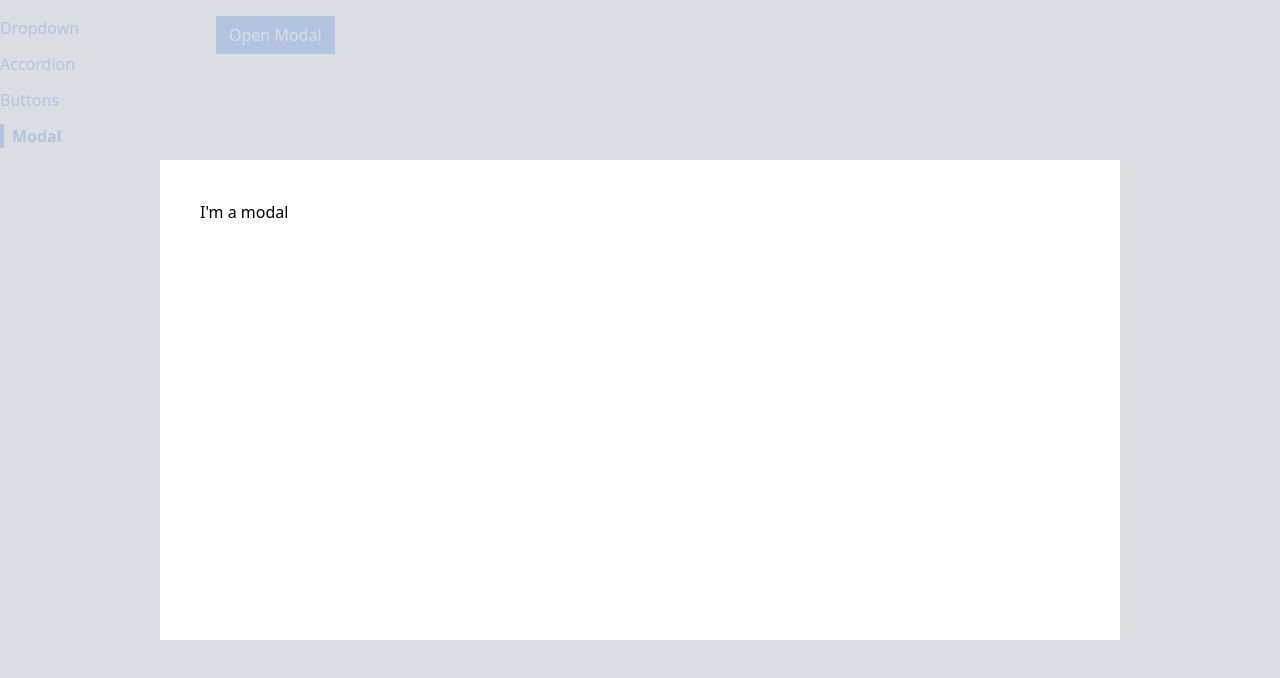
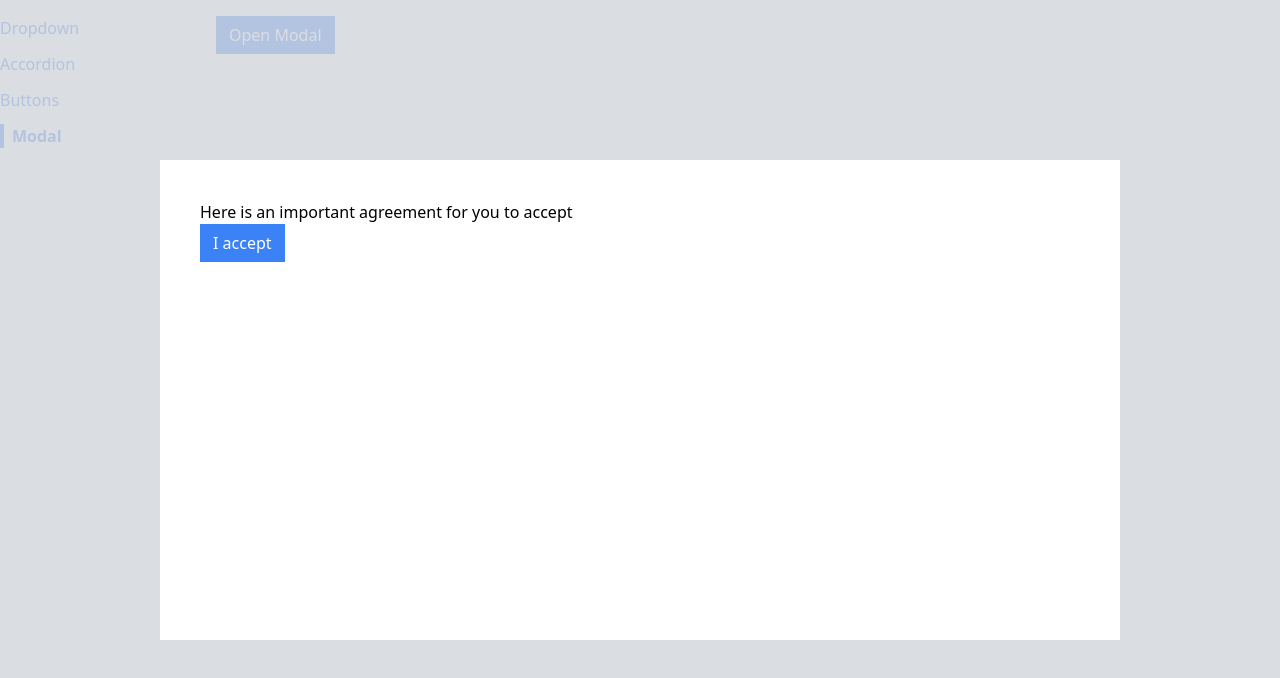
Before and after one commit to VsevolodPantjukhin/comps, a React (Create React App) app: page /modal in a window 1280 px wide. Both pictures are taken after a click on the button "Open Modal". Shown: the top 678 px of the page. Built offline with nearby package versions, Linux system fonts and the light colour scheme.

Commit message:
Customizing the Modal

```diff
--- a/src/components/Modal/Modal.js
+++ b/src/components/Modal/Modal.js
@@ -1,12 +1,15 @@
 import ReactDOM from 'react-dom';
-const Modal = ({ onClose }) => {
+const Modal = ({ onClose, children, actionBar }) => {
   return ReactDOM.createPortal(
     <div>
       <div
         onClick={onClose}
         className="absolute inset-0 bg-gray-300 opacity-80"
       ></div>
-      <div className="absolute inset-40 p-10 bg-white">I'm a modal</div>
+      <div className="absolute inset-40 p-10 bg-white">
+        {children}
+        {actionBar}
+      </div>
     </div>,
     document.querySelector('.modal-container')
   );
--- a/src/pages/ModalPage.js
+++ b/src/pages/ModalPage.js
@@ -11,12 +11,26 @@ const ModalPage = () => {
     setShowModal(false);
   };
 
+  const actionBar = (
+    <div>
+      <Button onClick={handleClose} primary>
+        I accept
+      </Button>
+    </div>
+  );
+
+  const modal = (
+    <Modal onClose={handleClose} actionBar={actionBar}>
+      <p>Here is an important agreement for you to accept</p>
+    </Modal>
+  );
+
   return (
     <div>
       <Button onClick={handleClick} primary>
         Open Modal
       </Button>
-      {showModal && <Modal onClose={handleClose} />}
+      {showModal && modal}
     </div>
   );
 };
```
